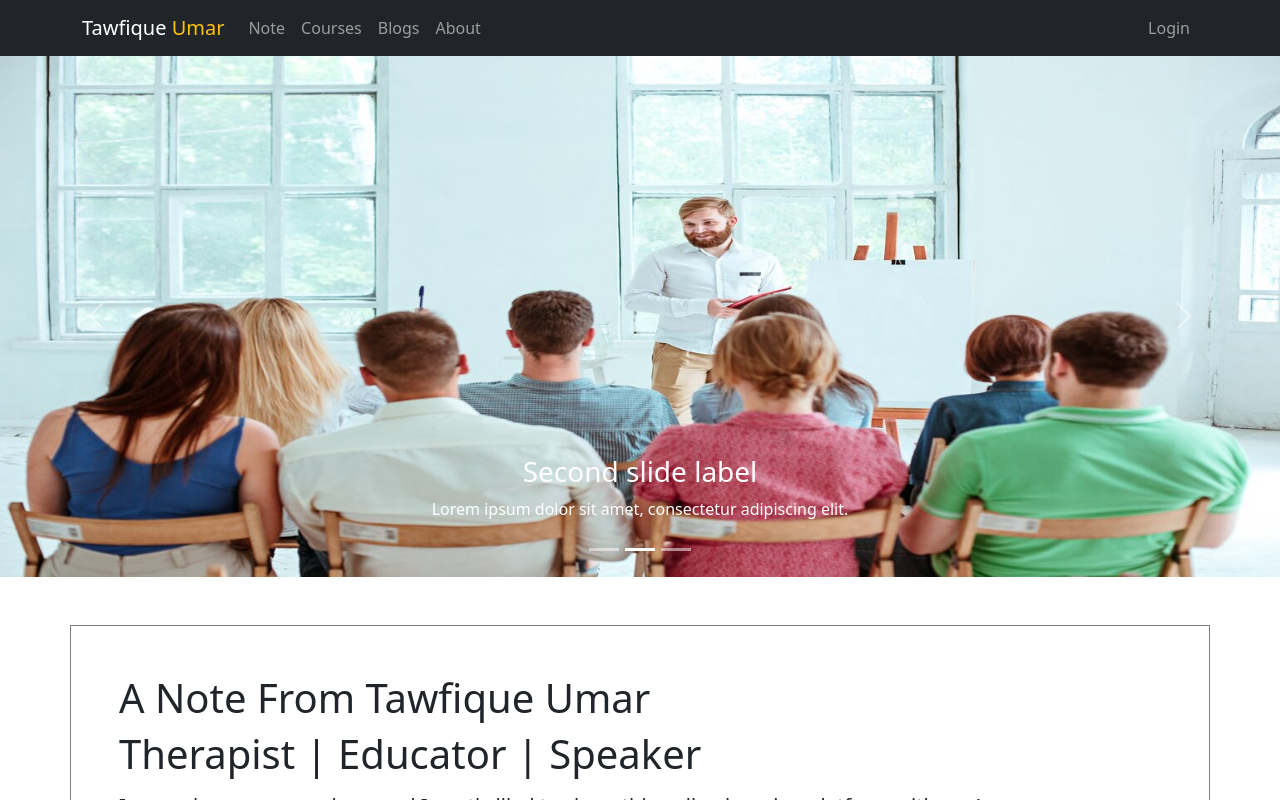
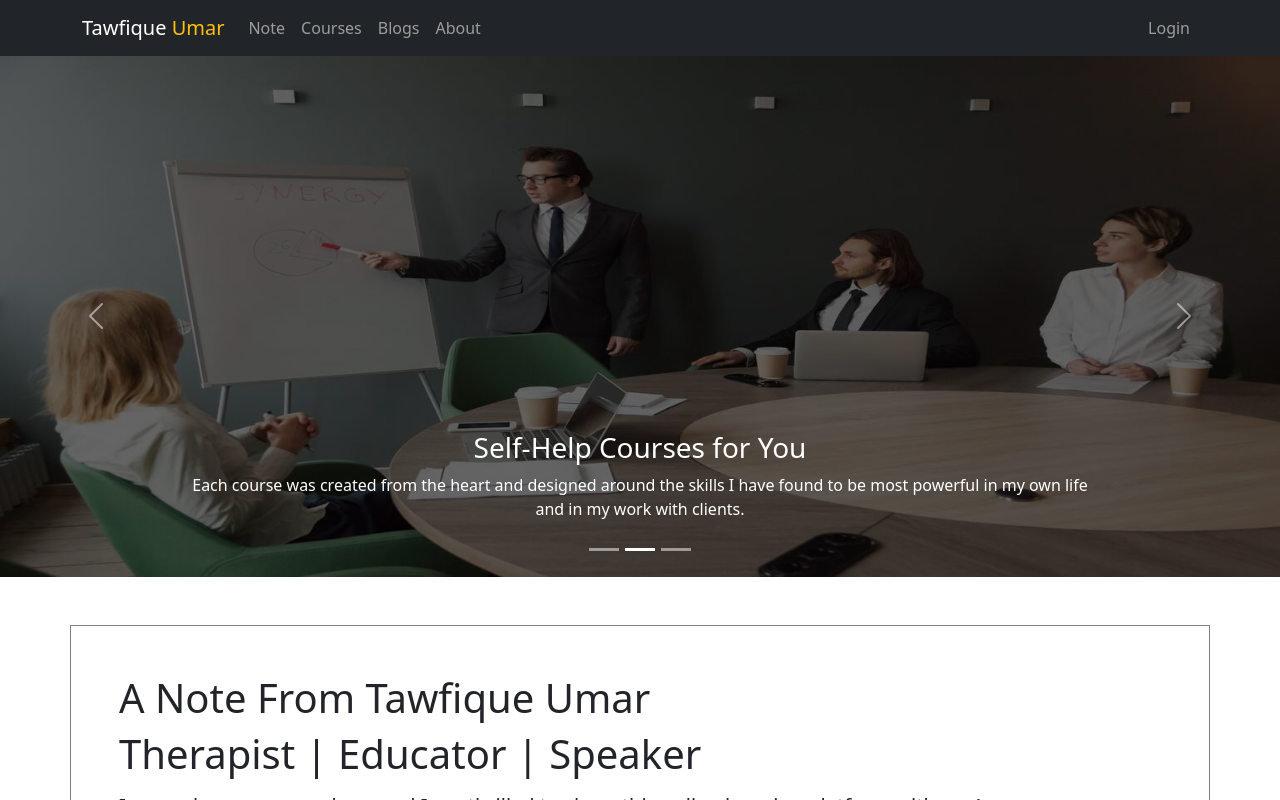
Before and after one commit to TawfiqueMohammed/personal-trainer-website, a React (Create React App) app: page / in a window 1280 px wide. Shown: the top 800 px of the page. Built offline with nearby package versions, Linux system fonts and the light colour scheme; no server answers.

Commit message:
carousel updated

```diff
--- /dev/null
+++ b/src/Pages/Home/Banner/Banner.css
@@ -0,0 +1,9 @@
+.item:after {
+    content: "";
+    position: absolute;
+    top: 0;
+    bottom: 0;
+    left: 0;
+    right: 0;
+    background: rgba(0, 0, 0, 0.6);
+}
--- a/src/Pages/Home/Banner/Banner.js
+++ b/src/Pages/Home/Banner/Banner.js
@@ -3,44 +3,49 @@ import { Carousel } from 'react-bootstrap';
 import banner1 from '../../../images/banner/banner1.jpg'
 import banner2 from '../../../images/banner/banner2.jpg'
 import banner3 from '../../../images/banner/banner3.jpg'
+import './Banner.css'
 
 const Banner = () => {
     return (
         <div>
             <Carousel fade>
-                <Carousel.Item>
-                    <img
-                        className="d-block w-100"
-                        src={banner1}
-                        alt="First slide"
-                    />
+                <Carousel.Item >
+                    <div className='item'>
+                        <img
+                            className="slide d-block w-100"
+                            src={banner3}
+                            alt="Second slide"
+                        />
+                    </div>
                     <Carousel.Caption>
-                        <h3>First slide label</h3>
-                        <p>Nulla vitae elit libero, a pharetra augue mollis interdum.</p>
+                        <h3 className='text--white'>Holistic Personal Development</h3>
+                        <p>I am thrilled to share these holistic personal development courses with you.</p>
                     </Carousel.Caption>
                 </Carousel.Item>
-                <Carousel.Item>
-                    <img
-                        className="d-block w-100"
-                        src={banner2}
-                        alt="Second slide"
-                    />
-
+                <Carousel.Item >
+                    <div className='item'>
+                        <img
+                            className="slide d-block w-100"
+                            src={banner1}
+                            alt="Second slide"
+                        />
+                    </div>
                     <Carousel.Caption>
-                        <h3>Second slide label</h3>
-                        <p>Lorem ipsum dolor sit amet, consectetur adipiscing elit.</p>
+                        <h3 className='text--white'> Self-Help Courses for You</h3>
+                        <p>Each course was created from the heart and designed around the skills I have found to be most powerful in my own life and in my work with clients.</p>
                     </Carousel.Caption>
                 </Carousel.Item>
-                <Carousel.Item>
-                    <img
-                        className="d-block w-100"
-                        src={banner3}
-                        alt="Third slide"
-                    />
-
+                <Carousel.Item >
+                    <div className='item'>
+                        <img
+                            className="slide d-block w-100"
+                            src={banner2}
+                            alt="Second slide"
+                        />
+                    </div>
                     <Carousel.Caption>
-                        <h3>Third slide label</h3>
-                        <p>Praesent commodo cursus magna, vel scelerisque nisl consectetur.</p>
+                        <h3 className='text--white'>Professional Development for Mental Health Professionals</h3>
+                        <p>Each course is an investment in YOU and YOUR WELLNESS! Can’t wait to see you on the inside</p>
                     </Carousel.Caption>
                 </Carousel.Item>
             </Carousel>
```
